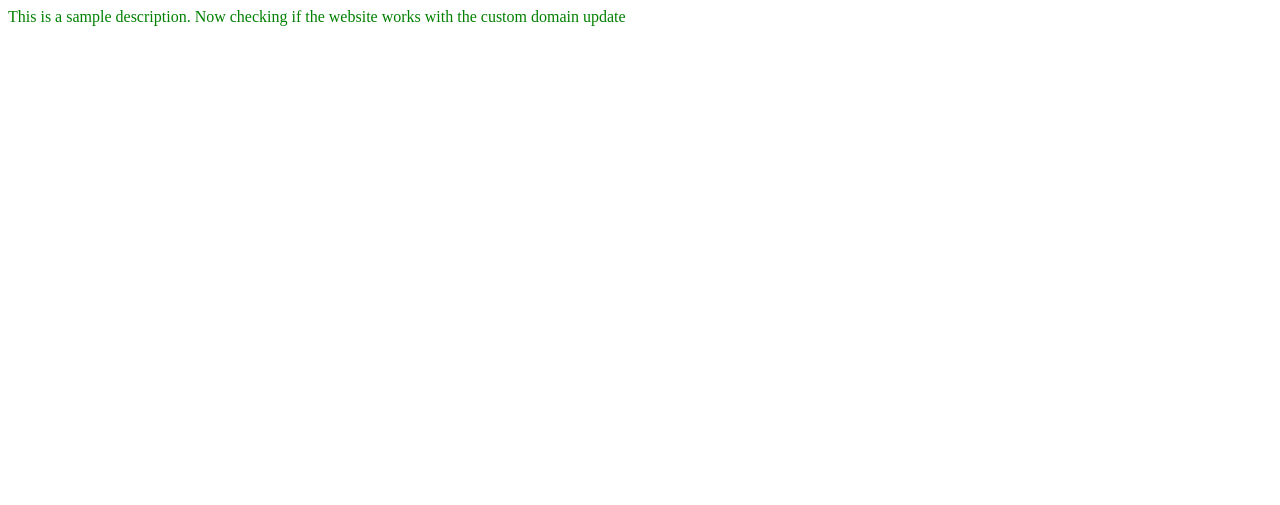
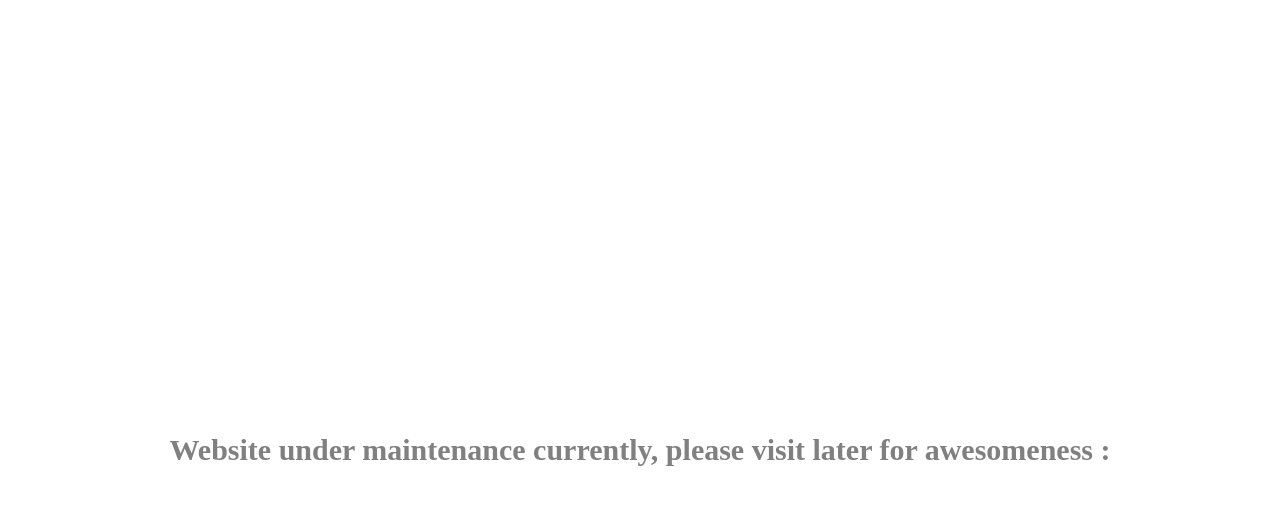
Before and after one commit to cybervinit/cybervinit.github.io, a Jekyll site: the page index.html, which Jekyll copies as it is, in a window 1280 px wide. Shown: the top 505 px of the page. Built offline with Jekyll 4.4.1, drawn with Linux system fonts in a browser that asks for light colours.

Commit message:
Updated Site with Maintenance Title

```diff
--- a/index.html
+++ b/index.html
@@ -1,12 +1,14 @@
 <!DOCTYPE html>
 <html>
 
-    <head>
+    <head class="header">
         <link rel="stylesheet" type="text/css" href="mainpagestyle.css">
         <title>Vinit Soni</title>
     </head>
 
     <body>
-        <div class="description">This is a sample description. Now checking if the website works with the custom domain update</div>
+        <div class="content">
+            <h1 class="content1">Website under maintenance currently, please visit later for awesomeness : </h1>
+        </div>
     </body>
 </html>
--- a/mainpagestyle.css
+++ b/mainpagestyle.css
@@ -1,3 +1,13 @@
-.description {
-    color: green;
+.content1 {
+    position: absolute;
+    top: 50%;
+    bottom: 50%;
+    left: 0%;
+    right: 0%;
+    color: grey;
+    font: fantasy;
+    font-size: 30px;
+    align-self: center;
+    text-align: center;
+
 }
```
